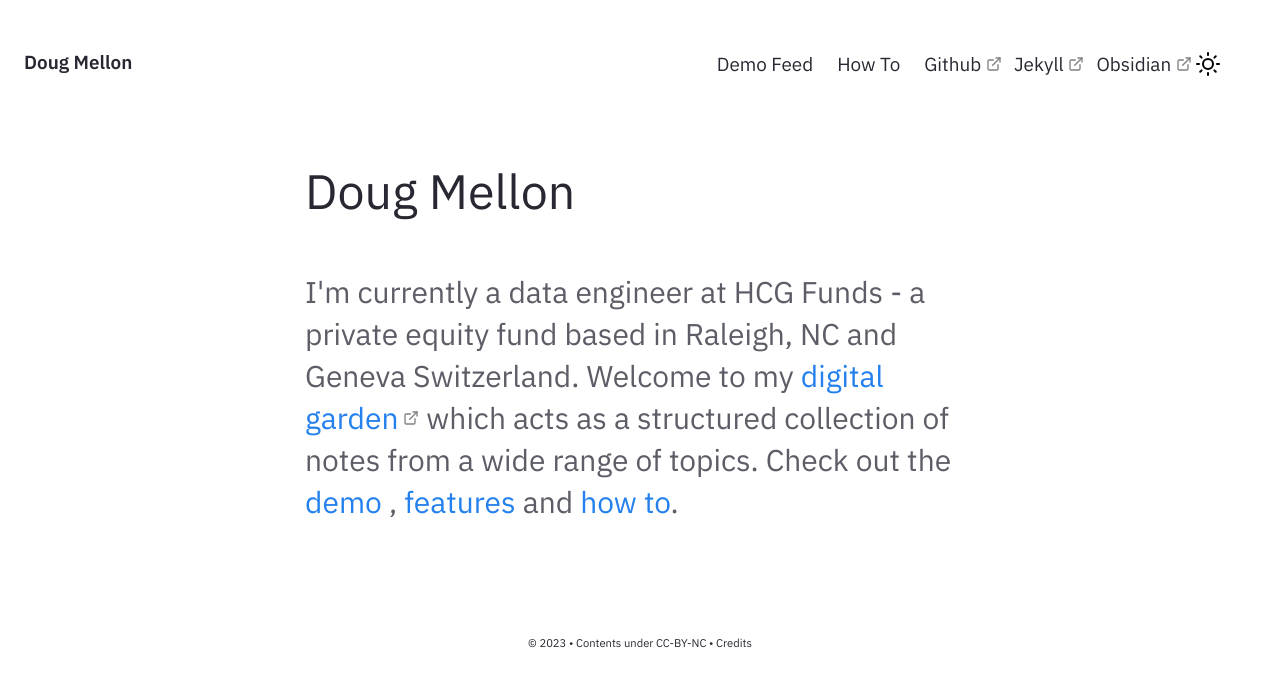
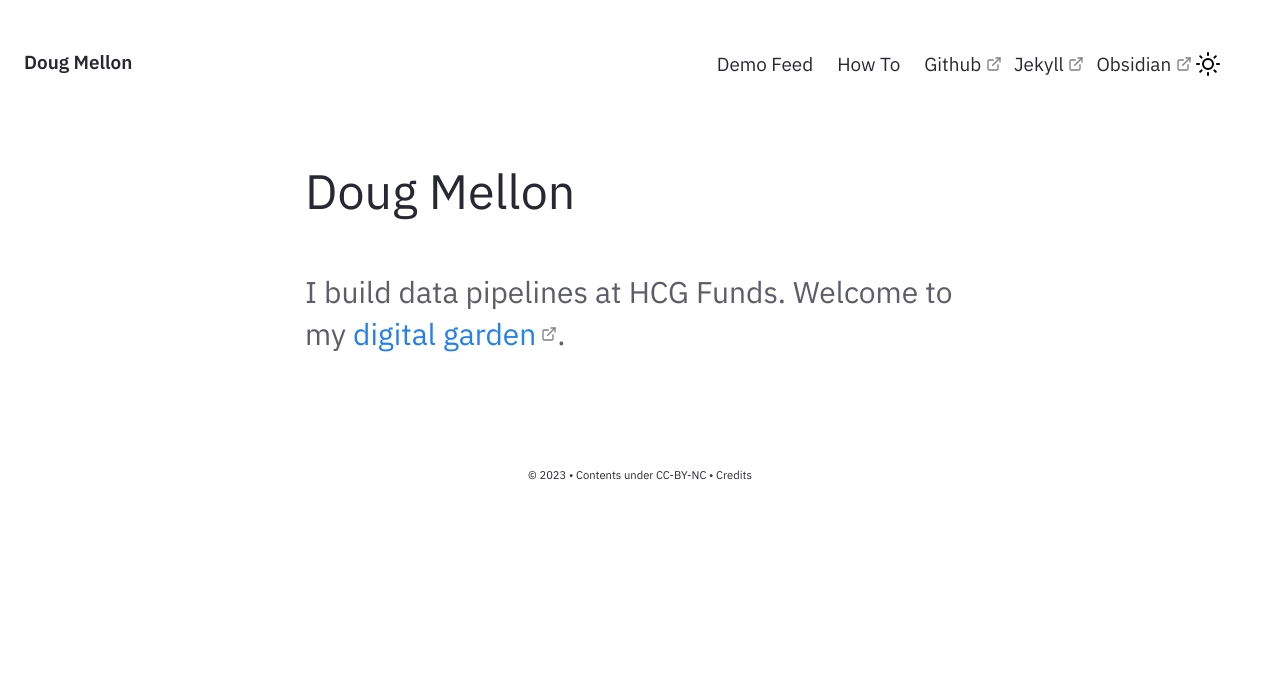
Before and after one commit to dougmellon/dougmellon.github.io, a Jekyll site: the page built from pages/index.md, in a window 1280 px wide. Shown: the top 687 px of the page. Built offline with Jekyll 4.4.1, drawn with Linux system fonts in a browser that asks for light colours.

Commit message:
Working on index

```diff
--- a/_includes/Homepage.html
+++ b/_includes/Homepage.html
@@ -1,9 +1,6 @@
 <div class="home-intro">
     <div class="jumbo">{{site.heading}} </div>
     <div class="home-sub-text"> <h3>
-        I'm currently a data engineer at HCG Funds - a private equity fund based in Raleigh, NC and Geneva Switzerland.
-        Welcome to my <a href="https://maggieappleton.com/garden-history">digital garden</a> which acts as a structured
-        collection of notes from a wide range of topics.
-        Check out the <a href="{{'/notes' | relative_url}}"> demo </a>, <a href="{{'/post/features' | relative_url}}"> features </a> and <a href="{{'/post/how-to' | relative_url}}"> how to</a>.
-        </h3>
+        I build data pipelines at HCG Funds.
+        Welcome to my <a href="https://maggieappleton.com/garden-history">digital garden</a>.</h3>
 </div> </div>
```
